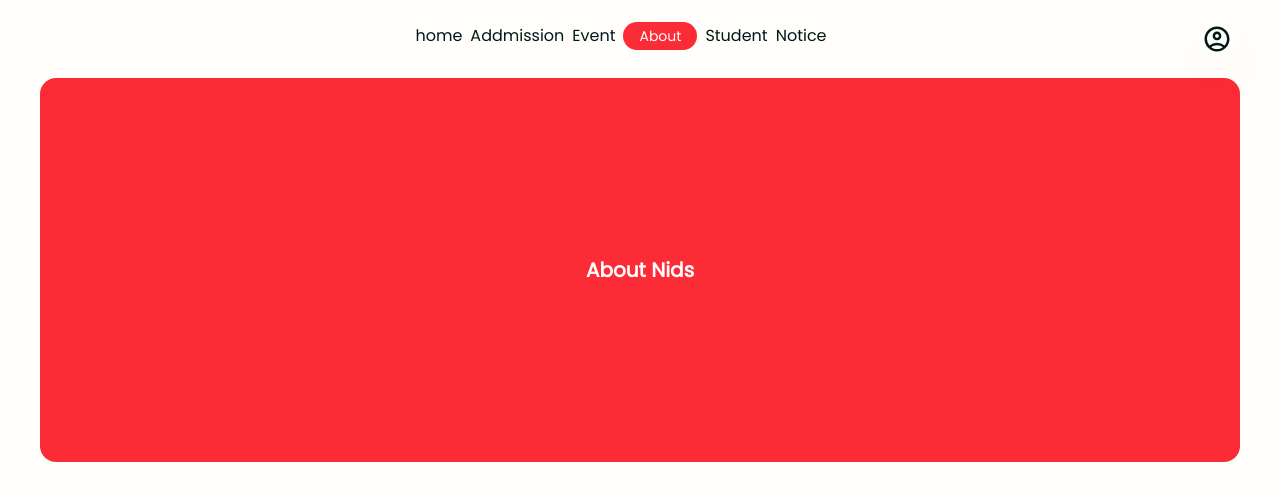
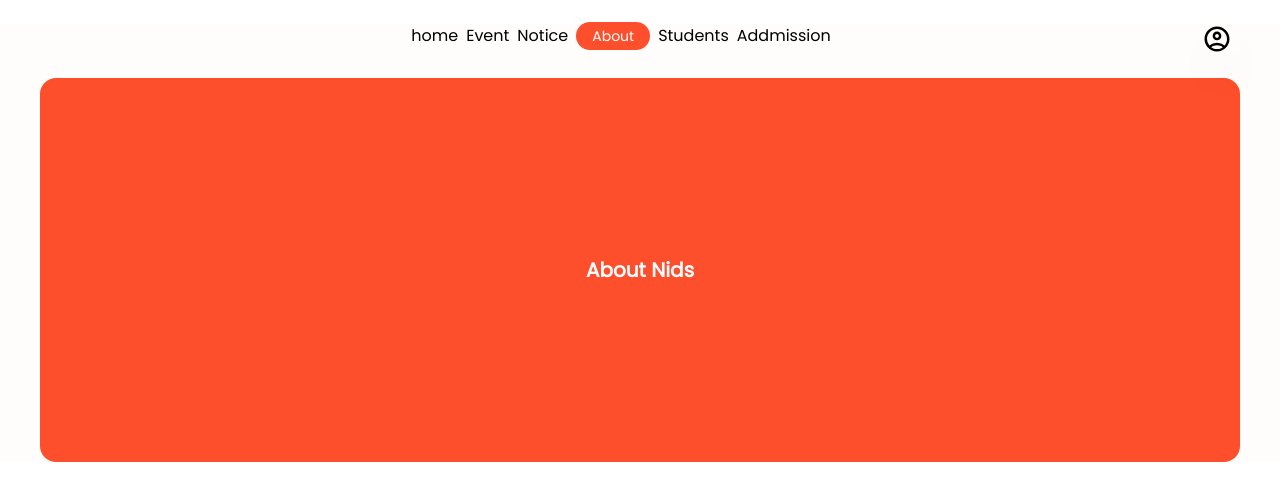
Before and after one commit to marmiju/nids.com, a Next.js app: page /about in a window 1280 px wide. Shown: the top 500 px of the page. Built offline with nearby package versions, Linux system fonts and the light colour scheme.

Commit message:
student data shows

```diff
--- a/app/components/award/Award.tsx
+++ b/app/components/award/Award.tsx
@@ -2,7 +2,7 @@ import React from 'react'
 
 export const Award = () => {
     return (
-        <div className='  p-10 max-w-[1000px] bg-white rounded-2xl mx-auto shadow-2xl -mt-20 text-3xl font-bold flex justify-around'>
+        <div className='  p-10 max-w-[1000px] bg-white rounded-2xl text-black mx-auto shadow-2xl -mt-20 text-3xl font-bold flex justify-around'>
             <h1 >{new Date().getFullYear() - 2000 + "+"}
                 <span className='text-sm'> <br />YEARS OF SUCCESS</span>
             </h1>
--- a/app/components/header/Header.tsx
+++ b/app/components/header/Header.tsx
@@ -14,7 +14,7 @@ const header = () => {
     const islogged = useAuth()
     const navlink = Navlink()
     return (
-        <div className=' m-6 flex justify-between max-w-[1200px] mx-auto '>
+        <div className=' m-6 flex justify-between max-w-[1200px] mx-auto text-black'>
             {/* for Mobile */}
             <Mobile navs={navlink} />
 
--- a/app/globals.css
+++ b/app/globals.css
@@ -1,9 +1,10 @@
 @import "tailwindcss";
+@plugin "daisyui";
 
 
 
 :root {
-  --background: #fffefb;
+  --background: #fffdfc;
   --foreground: #001817;
 }
 
@@ -13,26 +14,18 @@
 
 /* [#FE4F2D] */
 .color-orange {
-  @apply bg-red-500
+  @apply bg-[#FE4F2D]
 }
 
 .brown {
-  @apply bg-[#FDFBEE]
+  @apply bg-[#fff8ca]
 }
 
 @theme inline {
   --color-background: var(--background);
   --color-foreground: var(--foreground);
-  --font-sans: var(--font-geist-sans);
-  --font-mono: var(--font-geist-mono);
 }
 
-@media (prefers-color-scheme: dark) {
-  :root {
-    --background: #ffff;
-    --foreground: #FDFBEE;
-  }
-}
 
 body {
   background: var(--background);
@@ -42,5 +35,5 @@ body {
 
 /* register */
 .input-css {
-  @apply bg-[#FDFBEE] p-2 rounded border border-gray-300 mb-2 text-gray-800
+  @apply bg-[#FDFBEE] p-2 rounded border border-gray-800 mb-2 text-gray-800
 }
--- a/app/login/page.tsx
+++ b/app/login/page.tsx
@@ -58,7 +58,7 @@ export default function Login() {
                             type="password"
                             value={password}
                             onChange={(e) => setPassword(e.target.value)}
-                            className="w-full p-2 border rounded mt-1"
+                            className="w-full p-2 border rounded mt-1 "
                             required
                         />
                     </div>
--- a/app/register/page.tsx
+++ b/app/register/page.tsx
@@ -75,7 +75,7 @@ export default function RegisterPage() {
                     Thanks! <br />You are already logged in.
                 </div>
             ) : (
-                <form onSubmit={onSubmit} className='bg-[#fffef4] p-10 shadow border-gray-300 border rounded-2xl '>
+                <form onSubmit={onSubmit} className='bg-[#faf9f2] p-10 shadow border-gray-300 border rounded-2xl '>
                     <h1 className='text-center text-2xl font-bold'>Register Now</h1>
                     <div>
                         <div className='grid md:flex gap-4'>
@@ -119,7 +119,7 @@ export default function RegisterPage() {
                             <div className=' m-2'>
 
                                 <select
-                                    className="p-2 bg-gray-600 bg-opacity-20 backdrop-blur-md  border-white border-opacity-30 rounded-md shadow-md text-white"
+                                    className="px-2 py-0.5   text-black bg-opacity-0 backdrop-blur-md  border-gray-300 border  rounded-md shadow-md "
                                     onChange={((e) => { setRole(e.target.value) })}>
                                     <option>guest</option>
                                     <option>student</option>
@@ -127,7 +127,7 @@ export default function RegisterPage() {
                                 </select>
                             </div>
                             <div className=' m-2'>
-                                <select className="p-2 bg-gray-600 bg-opacity-20 backdrop-blur-md  border-white border-opacity-30 rounded-md shadow-md text-white"
+                                <select className="px-2 py-0.5   text-black bg-opacity-0 backdrop-blur-md  border-gray-300 border  rounded-md shadow-md"
                                     onChange={((e) => { setSemester(e.target.value) })}>
                                     <option>1st semester</option>
                                     <option>2nd semester</option>
--- /dev/null
+++ b/app/students/page.tsx
@@ -0,0 +1,22 @@
+// ✅ page.tsx or page.jsx (React Component)
+import { Users, usersType, usertype } from '@/lib/users/Users'
+import React from 'react'
+
+const Page = async () => {
+    const UserData: usersType = await Users()
+    console.log(UserData)
+
+    return (
+        <div>
+            {
+                UserData.map((data: usertype) => (
+                    <div key={data.id}>
+                        <h1>{data.name}</h1>
+                    </div>
+                ))
+            }
+        </div>
+    )
+}
+
+export default Page;
--- a/lib/userData.tsx
+++ /dev/null
@@ -1,6 +0,0 @@
-import React from 'react'
-
-export const userData = () => {
-
-    return
-}
--- /dev/null
+++ b/lib/users/Users.tsx
@@ -0,0 +1,35 @@
+// ✅ /lib/users/Users.ts
+export type usersType = usertype[]
+
+export type usertype = {
+    id: number
+    name: string
+    username: string
+    email: string
+    phone: string
+    password: string
+    role: string
+    status: string
+    semester: string
+    result: any
+    contestPoints: number
+    rank: any
+    createdAt?: string
+}
+
+export const Users = async () => {
+    const response = await fetch(`${process.env.NEXT_PUBLIC_END_POINT}/users`, {
+        method: "POST",
+        headers: {
+            "Content-Type": "application/json",
+        },
+        body: JSON.stringify({ role: "client" }),
+    });
+
+    if (!response.ok) {
+        throw new Error('Something went wrong');
+    }
+
+    const data = await response.json()
+    return data.result;
+}
--- a/package.json
+++ b/package.json
@@ -11,6 +11,7 @@
   "dependencies": {
     "bcryptjs": "^3.0.2",
     "crypto-js": "^4.2.0",
+    "daisyui": "^5.0.12",
     "dotenv": "^16.4.7",
     "next": "15.2.3",
     "react": "^19.0.0",
```
Also changed, not shown: lib/Navlink.tsx (+4 -4 lines), lib/notice/Notice.tsx (+6 -1 lines), 1 other file (tests, documents, lock files or other folders).
